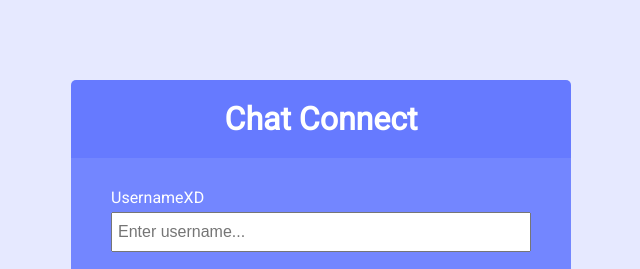
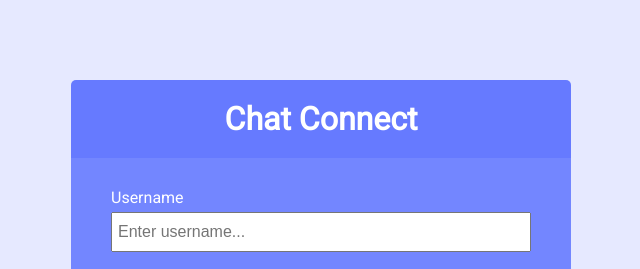
Before and after one commit to remo285/connectchat, a website: page public/index.html in a window 1280 px wide. Shown: the top 269 px of the page, 319-959 px from the left. Drawn offline with Linux system fonts and the light colour scheme.

Commit message:
test 2 actions

```diff
--- a/public/index.html
+++ b/public/index.html
@@ -19,7 +19,7 @@
 		<main class="join-main">
 			<form action="chat.html">
 				<div class="form-control">
-					<label for="username">UsernameXD</label>
+					<label for="username">Username</label>
 					<input type="text" name="username" id="username" placeholder="Enter username..." required />
 				</div>
 				<div class="form-control">
```
